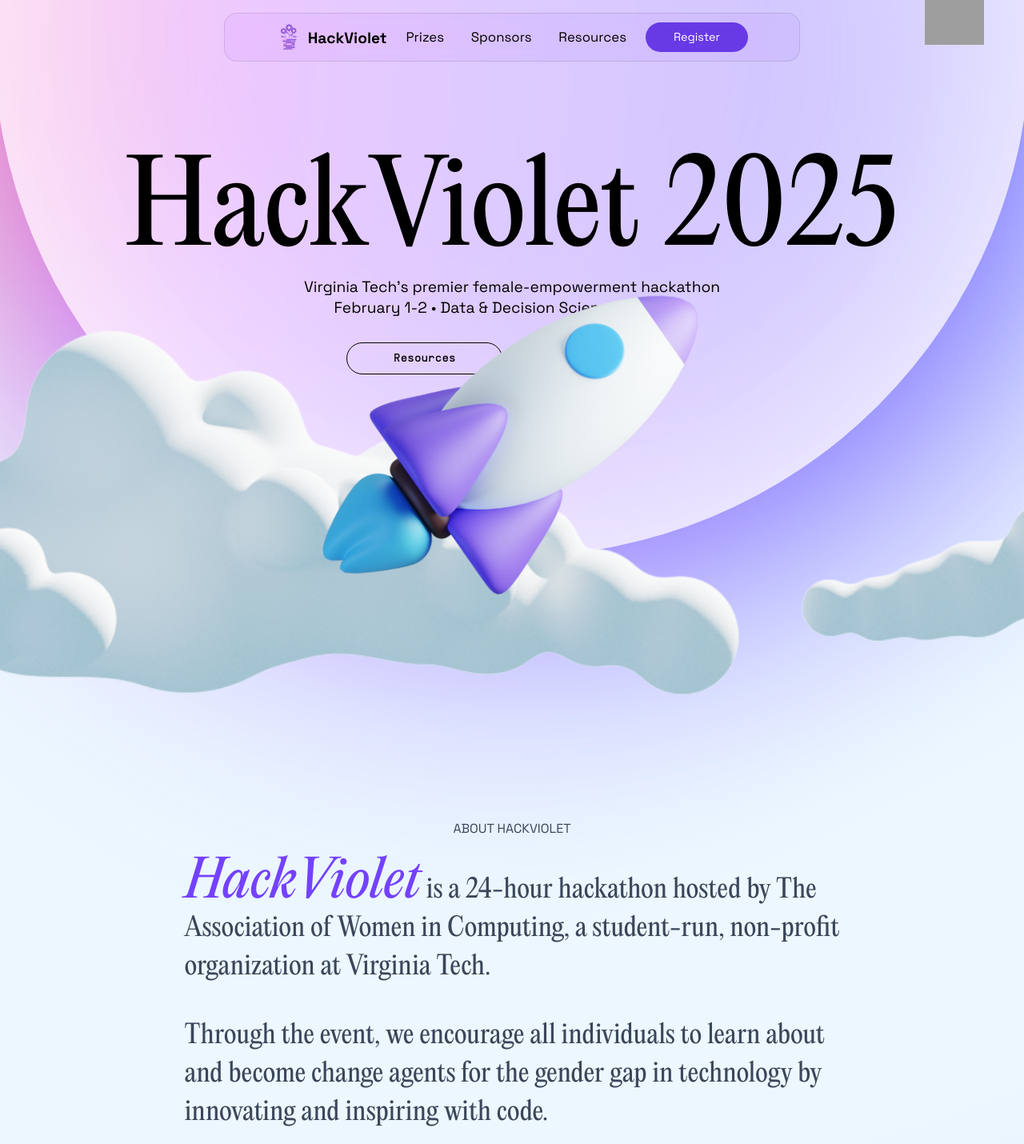
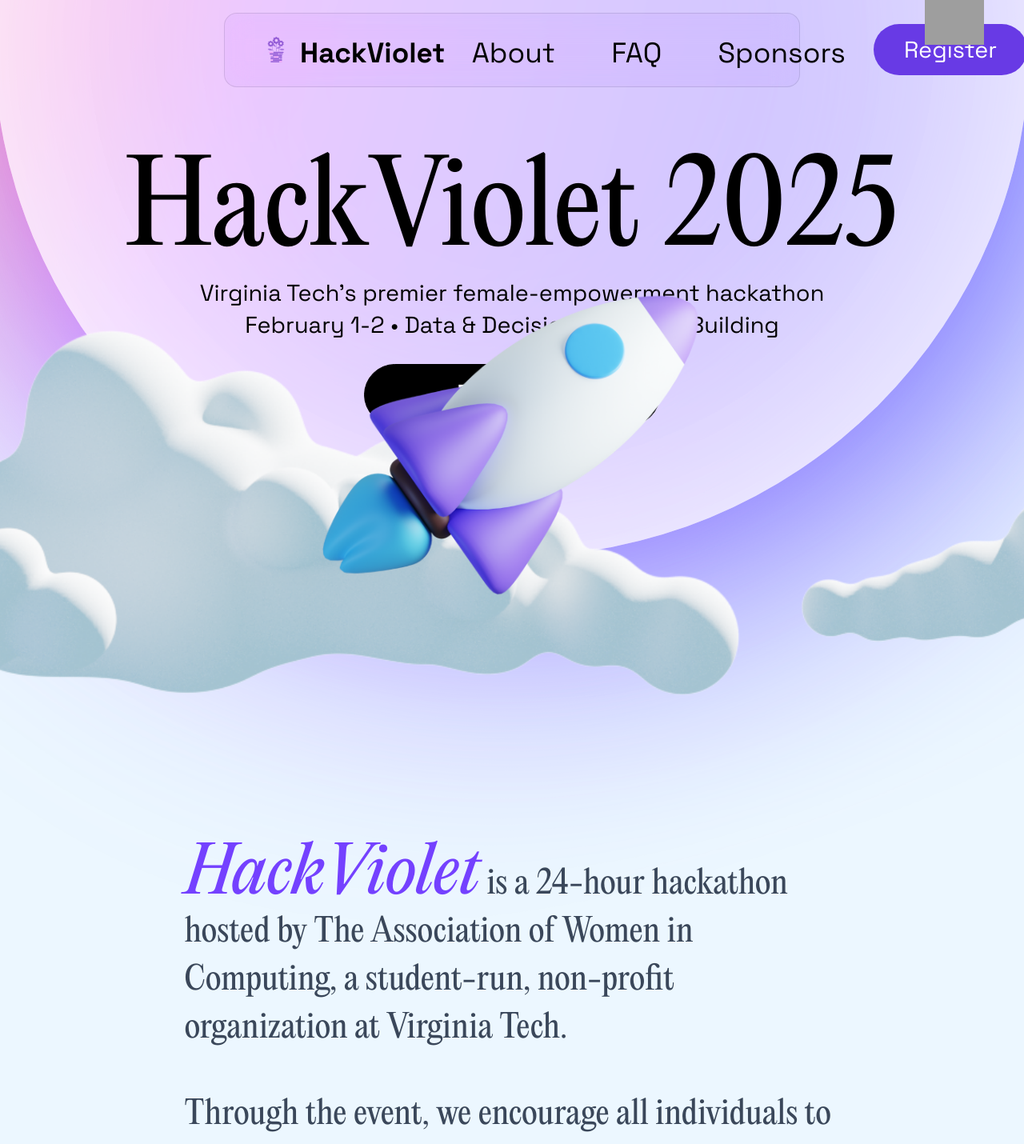
Before and after one commit to Solarlake/hackviolet, a React (Create React App) app: page / in a window 1280 px wide. Shown: the top 1430 px of the page at 80% size. Built offline with nearby package versions, Linux system fonts and the light colour scheme; grey boxes are pictures that could not be loaded.

Commit message:
Added sponsorship section and made all text larger

```diff
--- a/src/component/Navigation.js
+++ b/src/component/Navigation.js
@@ -13,9 +13,9 @@ const Navigation = () => {
                     </a>
                 </div>
                 <div className="links">
-                    <a href="/">Prizes</a>
-                    <a href="/">Sponsors</a>
-                    <a href="/">Resources</a>
+                    <a href="#about">About</a>
+                    <a href="#faq">FAQ</a>
+                    <a href="#sponsors">Sponsors</a>
                 </div>
                 <div className="register">
                     <a href="/">
--- a/src/component/Team.js
+++ b/src/component/Team.js
@@ -48,8 +48,7 @@ const Team = () => {
                                 <div className="image">
                                     <img
                                         // src={`${TeamData.image_root}${member.image}`}
-                                        src={imageMap[member.name]}
-                                    />
+                                        src={imageMap[member.name]}                                    />
                                 </div>
                                 <p className="name">{member.name}</p>
                                 <p className="role">{member.role}</p>
--- a/src/page/Home.js
+++ b/src/page/Home.js
@@ -11,7 +11,7 @@ import Team from "../component/Team";
 const Home = () => {
     return (
         <div className="home">
-            <div className="landing">
+            <div id="landing" className="landing">
                 <div className="header">
                     <h1>HackViolet 2025</h1>
                     <div className="copy">
@@ -19,7 +19,7 @@ const Home = () => {
                         <p>February 1-2 • Data & Decision Sciences Building</p>
                     </div>
                     <div className="buttons">
-                        <a href="/" className="button button__resources">Resources</a>
+                        {/* <a href="/" className="button button__resources">Resources</a> */}
                         <a href="/" className="button button__register">Register</a>
                     </div>
                     <div className="socials">
@@ -44,8 +44,7 @@ const Home = () => {
                 <img className="rocket" src={Rocket} alt="" />
             </div>
 
-            <div className="about">
-                <p className="header">ABOUT HACKVIOLET</p>
+            <div id="about" className="about">
                 <div className="copy">
                     <p>
                         <span className="hv">HackViolet</span> is a 24-hour hackathon hosted by The Association of Women in Computing, a student-run, non-profit organization at Virginia Tech.
@@ -56,10 +55,32 @@ const Home = () => {
                 </div>
             </div>
 
-            <div className="faq">
+            <div id="faq" className="faq">
                 <img className="blob" src={Blob} alt="" />
                 <p className="header">Frequently Asked Questions</p>
                 <FAQ />
+            </div>
+
+            <div id="sponsors" className="sponsors">
+                <p className="header">Join Us as a Sponsor for HackViolet 2025!</p>
+                <div className="copy">
+                    <p>With over <strong>500 expected participants</strong> attending this in-person hackathon, we need your help to create an incredible experience for young, future innovators!</p>
+                    <p><strong>Benefits of Sponsorship:</strong></p>
+                    <p>
+                        <ul>
+                            <li>Enhance Brand Visibility</li>
+                            <li>Showcase Your Technology</li>
+                            <li>Engage with Top Talent</li>
+                            <li>Demonstrate Corporate Social Responsibility</li>
+                        </ul>
+                    </p>
+                    <p><strong>Click the button to access the sponsorship packet</strong> and take the first step toward becoming an official HackViolet 2025 sponsor!</p>
+                </div>
+                <div className="button">
+                    <a href="https://www.dropbox.com/scl/fi/ykraoa1h0glr3142l1z4d/HackViolet_2025_Sponsorship_Packet.pdf?rlkey=nmxsc2nqr8ootyhm3p235tdd8&st=4bhy0jrr&dl=0" target="_blank" rel="noreferrer">
+                            Sponsorship Packet
+                    </a>
+                </div>
             </div>
 
             <div className="board">
--- a/src/style/Background.scss
+++ b/src/style/Background.scss
@@ -4,7 +4,7 @@
     top: 0;
     left: 0;
     width: 100%;
-    height: 500%;
+    height: 550%;
     z-index: -1000;
     // background-color: #000000;
     display: flex;
--- a/src/style/FAQ.scss
+++ b/src/style/FAQ.scss
@@ -48,14 +48,15 @@
 
         .question__answer {
             overflow: hidden;
-            font-size: 1em;
+            font-size: 1.8em;
             max-height: 0;
             transition: all 0.3s ease-out;
         }
 
         .question__answer_show {
             overflow: hidden;
-            max-height: 7em;
+            font-size: 1.8em;
+            max-height: 12em;
             padding-bottom: 1em;
             transition: all 0.3s ease-out;
 
--- a/src/style/Home.scss
+++ b/src/style/Home.scss
@@ -1,3 +1,7 @@
+html {
+    scroll-behavior: smooth;
+}
+
 .home {
     display: flex;
     flex-direction: column;
@@ -44,7 +48,7 @@
                 p {
                     font-family: "Space Grotesk";
                     font-weight: 400;
-                    font-size: 1.2em;
+                    font-size: 1.8em;
                     line-height: 1.4em;
                     @media (max-width: 900px) {
                         font-size: 1em;
@@ -72,7 +76,7 @@
                 .button {
                     font-family: "PP Supply Mono";
                     font-weight: 400;
-                    font-size: 0.9em;
+                    font-size: 1.8em;
                     text-decoration: none;
 
                     padding: 0.5em 4em;
@@ -109,7 +113,7 @@
                 .icon {
                     color: black;
                     margin: 0 0.4em;
-                    font-size: 1.5em;
+                    font-size: 2.2em;
                     cursor: pointer;
 
                     @media (max-width: 900px) {
@@ -163,20 +167,17 @@
     }
 
     .about {
+        scroll-margin-top: 10em;
         color: #3A475A;
         padding: 0 8em;
         @media (max-width: 900px) {
             padding: 0 2em;
         }
 
-        .header {
-            text-align: center;
-        }
-
         .copy {
             margin-top: 1em;
             font-family: "PP Editorial New";
-            font-size: 2em;
+            font-size: 2.5em;
             font-weight: 400;
             line-height: 1.5em;
 
@@ -223,6 +224,53 @@
         }
     }
 
+    .sponsors {
+        scroll-margin-top: 10em;
+        color: #3A475A;
+        padding: 0 8em;
+
+        .header {
+            text-align: center;
+            font-family: "PP Editorial New";
+            font-size: 4em;
+            font-weight: 400;
+            font-style: italic;
+            color: #3A475A;
+            margin-bottom: 0.5em;
+        }
+
+        .copy {
+            p {
+                font-family: "Space Grotesk";
+                font-weight: 400;
+                font-size: 1.8em;
+                line-height: 1.4em;
+                margin-bottom: 1.2em;
+            }
+        }
+
+        .button {
+            margin-top: 1.8em;
+            display: flex;
+            justify-content: center;
+            align-items: center;
+            column-gap: 2em;
+
+            font-weight: 400;
+            font-size: 1.8em;
+            text-decoration: none;
+
+            padding: 0.5em 4em;
+            padding-top: 0.6em;
+            border: 1px solid black;
+            border-radius: 100em;
+
+            background-color: #ffffff;
+
+            cursor: pointer;
+        }
+    }
+
     .board {
         width: 100%;
 
--- a/src/style/Navigation.scss
+++ b/src/style/Navigation.scss
@@ -12,7 +12,7 @@
         justify-content: space-between;
         align-items: center;
 
-        height: 3.8em;
+        height: 5.8em;
         width: 100%;
         padding: 0 4em;
         border-radius: 1em;
@@ -39,7 +39,7 @@
                 p {
                     margin-top: 0.2em;
                     margin-left: 0.4em;
-                    font-size: 1.2em;
+                    font-size: 2.2em;
                 }
             }
         }
@@ -48,7 +48,9 @@
             display: flex;
             justify-content: center;
             align-items: center;
-            font-size: 1.05em;
+            margin-top: 0.2em;
+            margin-left: 0.4em;
+            font-size: 2.2em;
 
             a {
                 padding: 0.6em 1em;
@@ -60,8 +62,8 @@
             justify-content: center;
             align-items: center;
             a {
-                width: 8em;
-                height: 2.3em;
+                width: 12em;
+                height: 4em;
                 background-color: #683ae5;
                 border-radius: 100em;
 
@@ -70,7 +72,7 @@
                 align-items: center;
 
                 p {
-                    font-size: 0.9em;
+                    font-size: 1.8em;
                     color: #ffffff;
                 }
             }
--- a/src/style/Team.scss
+++ b/src/style/Team.scss
@@ -14,7 +14,7 @@
         }
 
         .committee_text {
-            font-size: 1.4em;
+            font-size: 2.2em;
             margin-bottom: 0.2em;
         }
 
@@ -39,7 +39,8 @@
                 justify-content: start;
                 align-items: center;
                 width: 12em;
-                height: 21em;
+                height: 22em;
+                margin-bottom: 2em;
 
                 @media screen and (max-width: 1200px) {
                     width: 11em;
@@ -75,16 +76,22 @@
                 }
 
                 .name {
+                    font-size: 1.8em;
                     font-weight: 600;
+                    text-align: center;
+                    line-height: 1em;
+                    margin-top: 0.5em;
                     @media (max-width: 900px) {
                         font-size: 0.8em;
                     }
                 }
 
                 .role {
+                    font-size: 1.2em;
                     font-weight: 400;
                     text-align: center;
                     line-height: 1.2em;
+                    margin-top: 0.2em;
                     @media (max-width: 900px) {
                         font-size: 0.8em;
                     }
```
